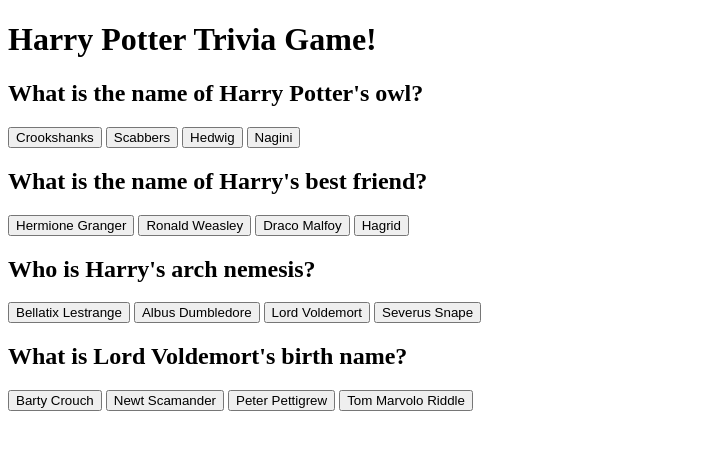
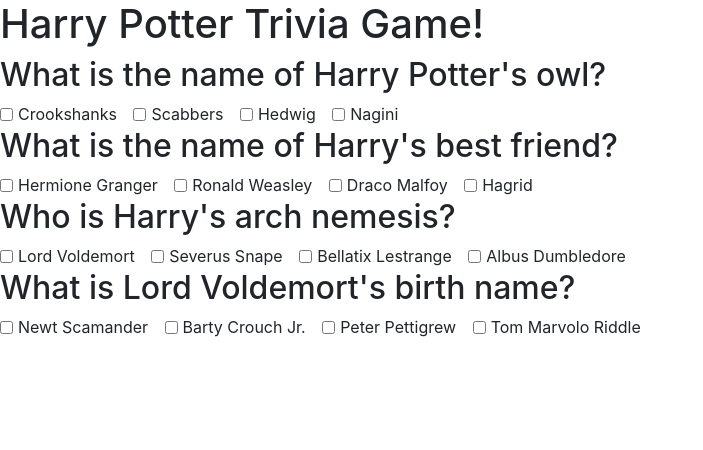
Before and after one commit to Justine-M/TriviaGame, a plain HTML site: page index.html in a window 1280 px wide. Shown: the whole page, without its empty margins (0-703 px from the left). Drawn offline with nearby package versions, Linux system fonts and the light colour scheme.

Commit message:
index with bootstrap format for the game

```diff
--- a/assets/javascript/app.js
+++ b/assets/javascript/app.js
@@ -0,0 +1,43 @@
+// $(document).ready(function () {
+
+var gameOptions = [
+        {
+            quesion: "What is the name of Harry Potter's owl?",
+            answers: ["Crookshanks", "Scabbers", "Hedwig", "Nagini"],
+            correct: ["2"]
+        },
+        {
+            quesion: "What is the name of Harry's best friend?",
+            answers: ["Hermione Granger", "Ronald Weasley", "Draco Malfoy", "Hagrid"],
+            correct: ["1"]
+        },
+        {
+            quesion: "Who is Harry's arch nemesis?",
+            answers: ["Bellatix Lestrange", "Albus Dumbledore", "Lord Voldemort", "Severus Snape"],
+            correct: ["2"]
+
+        },
+        {
+            quesion: "What is Lord Voldemort's birth name?",
+            answers: ["Barty Crouch Jr.", "Newt Scamander", "Peter Pettigrew", "Tom Marvolo Riddle"],
+            correct: ["3"]
+
+        }
+    ]
+
+  var correctAnswers = 0;
+  var incorrectAnswers = 0;
+  var unAnswered = 0;
+  var timer = 60
+  var intervalId;
+  var userGuess = "";
+  var timerRunning = false;
+
+  // This initializes the button that starts the game
+ $("#start").on("click", function (){
+    // when the start button clicked, the div with the questions that was hidden is shown
+            $('displaygame').show();
+            console.log('hello');
+
+            $(this).hide();
+        });
--- a/index.html
+++ b/index.html
@@ -1,5 +1,6 @@
 <!DOCTYPE html>
 <html lang="en">
+
 <head>
     <meta charset="UTF-8">
     <title>Trivia Game</title>
@@ -7,37 +8,95 @@
     <!-- Added link to the jQuery Library -->
     <script src="https://cdnjs.cloudflare.com/ajax/libs/jquery/3.2.1/jquery.min.js"></script>
 
-    <!-- Added a link to Bootstrap
-    <link rel="stylesheet" href="https://maxcdn.bootstrapcdn.com/bootstrap/4.0.0/css/bootstrap.min.css"> -->
+    <!-- Added a link to Bootstrap-->
+    <link rel="stylesheet" href="https://stackpath.bootstrapcdn.com/bootstrap/4.1.3/css/bootstrap.min.css" integrity="sha384-MCw98/SFnGE8fJT3GXwEOngsV7Zt27NXFoaoApmYm81iuXoPkFOJwJ8ERdknLPMO"
+        crossorigin="anonymous">
 
 </head>
+
 <body>
     <h1>Harry Potter Trivia Game!</h1>
+    <div id="timer"></div>
 
     <h2>What is the name of Harry Potter's owl?</h2>
-    <button type="button">Crookshanks</button>
-    <button type="button">Scabbers</button>
-    <button type="button">Hedwig</button>
-    <button type="button">Nagini</button>
+
+    <div class="form-check form-check-inline">
+        <input class="form-check-input" type="checkbox" id="inlineCheckbox1" value="option1">
+        <label class="form-check-label" for="inlineCheckbox1">Crookshanks</label>
+    </div>
+    <div class="form-check form-check-inline">
+        <input class="form-check-input" type="checkbox" id="inlineCheckbox2" value="option2">
+        <label class="form-check-label" for="inlineCheckbox2">Scabbers</label>
+    </div>
+    <div class="form-check form-check-inline">
+        <input class="form-check-input" type="checkbox" id="inlineCheckbox3" value="option3">
+        <label class="form-check-label" for="inlineCheckbox3">Hedwig</label>
+    </div>
+    <div class="form-check form-check-inline">
+        <input class="form-check-input" type="checkbox" id="inlineCheckbox4" value="option4">
+        <label class="form-check-label" for="inlineCheckbox3">Nagini</label>
+    </div>
 
     <h2>What is the name of Harry's best friend?</h2>
-    <button type="button">Hermione Granger</button>
-    <button type="button">Ronald Weasley</button>
-    <button type="button">Draco Malfoy</button>
-    <button type="button">Hagrid</button>
+
+    <div class="form-check form-check-inline">
+        <input class="form-check-input" type="checkbox" id="inlineCheckbox1" value="option1">
+        <label class="form-check-label" for="inlineCheckbox1">Hermione Granger</label>
+    </div>
+    <div class="form-check form-check-inline">
+        <input class="form-check-input" type="checkbox" id="inlineCheckbox2" value="option2">
+        <label class="form-check-label" for="inlineCheckbox2">Ronald Weasley</label>
+    </div>
+    <div class="form-check form-check-inline">
+        <input class="form-check-input" type="checkbox" id="inlineCheckbox3" value="option3">
+        <label class="form-check-label" for="inlineCheckbox3">Draco Malfoy</label>
+    </div>
+    <div class="form-check form-check-inline">
+        <input class="form-check-input" type="checkbox" id="inlineCheckbox4" value="option4">
+        <label class="form-check-label" for="inlineCheckbox3">Hagrid</label>
+    </div>
 
     <h2>Who is Harry's arch nemesis?</h2>
-    <button type="button">Bellatix Lestrange</button>
-    <button type="button">Albus Dumbledore</button>
-    <button type="button">Lord Voldemort</button>
-    <button type="button">Severus Snape</button>
+
+    <div class="form-check form-check-inline">
+        <input class="form-check-input" type="checkbox" id="inlineCheckbox1" value="option1">
+        <label class="form-check-label" for="inlineCheckbox1">Lord Voldemort</label>
+    </div>
+    <div class="form-check form-check-inline">
+        <input class="form-check-input" type="checkbox" id="inlineCheckbox2" value="option2">
+        <label class="form-check-label" for="inlineCheckbox2">Severus Snape</label>
+    </div>
+    <div class="form-check form-check-inline">
+        <input class="form-check-input" type="checkbox" id="inlineCheckbox3" value="option3">
+        <label class="form-check-label" for="inlineCheckbox3">Bellatix Lestrange</label>
+    </div>
+    <div class="form-check form-check-inline">
+        <input class="form-check-input" type="checkbox" id="inlineCheckbox4" value="option4">
+        <label class="form-check-label" for="inlineCheckbox3">Albus Dumbledore</label>
+    </div>
 
     <h2>What is Lord Voldemort's birth name?</h2>
-    <button type="button">Barty Crouch</button>
-    <button type="button">Newt Scamander</button>
-    <button type="button">Peter Pettigrew</button>
-    <button type="button">Tom Marvolo Riddle</button>
 
+    <div class="form-check form-check-inline">
+        <input class="form-check-input" type="checkbox" id="inlineCheckbox1" value="option1">
+        <label class="form-check-label" for="inlineCheckbox1">Newt Scamander</label>
+    </div>
+    <div class="form-check form-check-inline">
+        <input class="form-check-input" type="checkbox" id="inlineCheckbox2" value="option2">
+        <label class="form-check-label" for="inlineCheckbox2">Barty Crouch Jr.</label>
+    </div>
+    <div class="form-check form-check-inline">
+        <input class="form-check-input" type="checkbox" id="inlineCheckbox3" value="option3">
+        <label class="form-check-label" for="inlineCheckbox3">Peter Pettigrew</label>
+    </div>
+    <div class="form-check form-check-inline">
+        <input class="form-check-input" type="checkbox" id="inlineCheckbox4" value="option4">
+        <label class="form-check-label" for="inlineCheckbox3">Tom Marvolo Riddle</label>
+    </div>
+
+
+    <!-- Script -->
+    <script type="text/javascript" src="assets/javascript/app.js"></script>
 
 </body>
 
```
